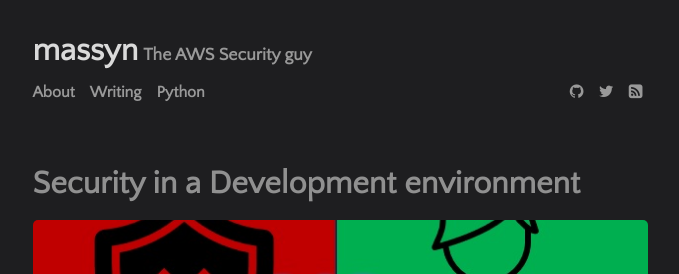
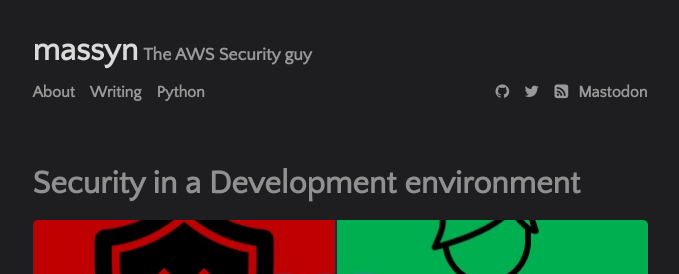
Before and after one commit to massyn/massyn.github.io, a Jekyll site: the page built from index.html, in a window 1280 px wide and 900 px high. Shown: the top 274 px of the window, without its empty margins (300-979 px from the left). Built offline with Jekyll 4.4.1, drawn with Linux system fonts in a browser that asks for light colours; the list of posts is cut into pages by our own code.

Commit message:
Update social-icons.html

```diff
--- a/_includes/social-icons.html
+++ b/_includes/social-icons.html
@@ -6,3 +6,4 @@
     <a href="{{ item.link }}" target="_blank"><i class="fa fa-{{ item.icon }}" aria-hidden="true"></i></a>
   {% endif %}
 {% endfor %}
+<a rel="me" href="https://aus.social/@massyn">Mastodon</a>
```
